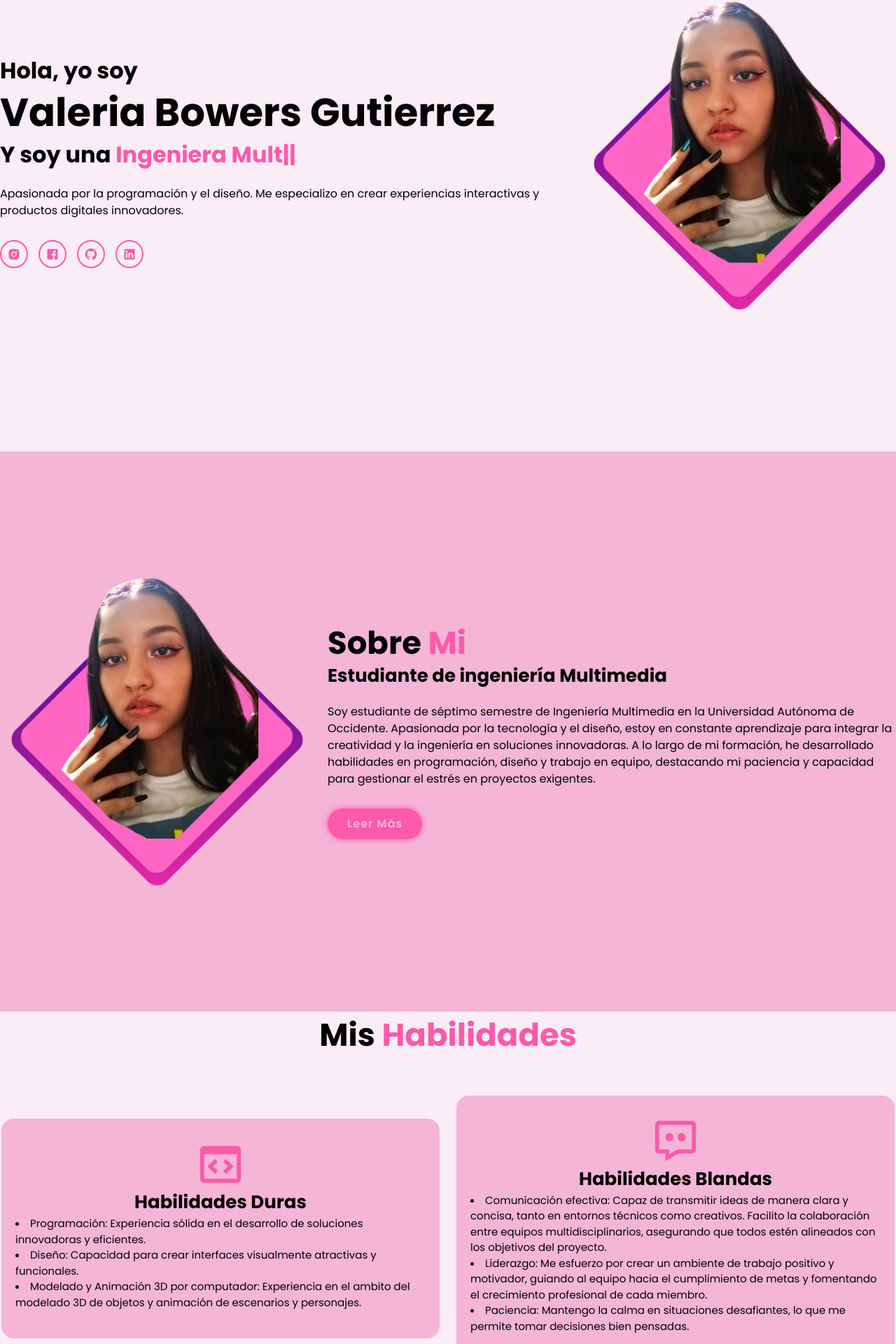
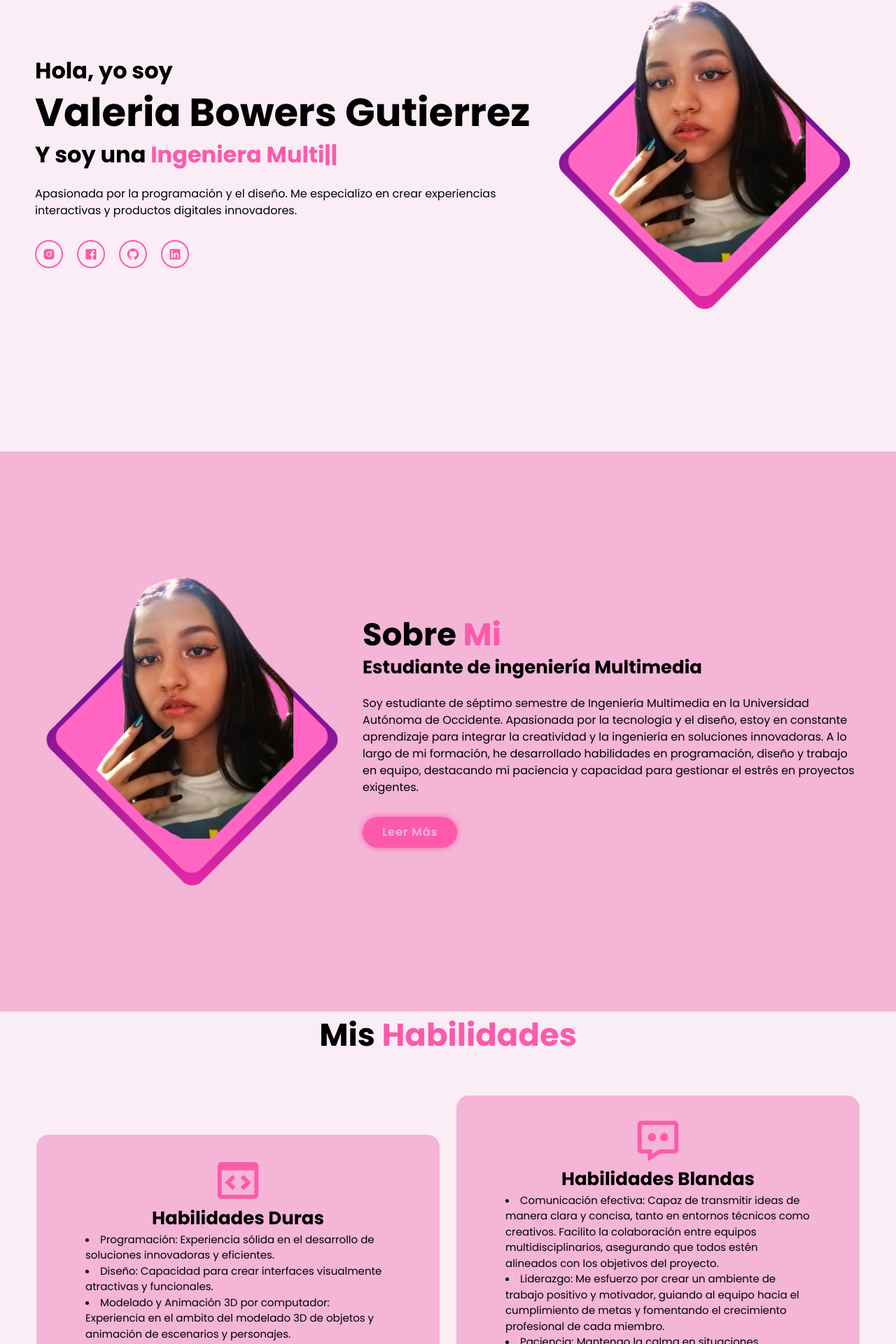
Before and after one commit to vbg03/Portafolio-React, a React (Vite) app: page / in a window 1280 px wide. Shown: the part 155-2075 px from the top of the page at 70% size. Built offline with nearby package versions, Linux system fonts and the light colour scheme.

Commit message:
añadiendo links de los repositorios

```diff
--- a/src/App.css
+++ b/src/App.css
@@ -78,12 +78,12 @@ section {
     display: flex;
     justify-content: center;
     align-items: center;
-
 }
 
 .inicio-img img {
     width: 35vw;
     animation: floatImage 4s ease-in-out infinite;
+    margin-right: 5rem;
 }
 
 @keyframes floatImage {
@@ -101,6 +101,7 @@ section {
 .inicio-content h3 {
     font-size: 3.2rem;
     font-weight: 700;
+    margin-left: 5rem;
 }
 
 .inicio-content h3:nth-of-type(2) {
@@ -115,10 +116,12 @@ span {
     font-size: 5.6rem;
     font-weight: 700;
     line-height: 1.3;
+    margin-left: 5rem;
 }
 
 .inicio-content p {
     font-size: 1.6rem;
+    margin-left: 5rem;
 }
 
 .social-media a {
@@ -132,8 +135,9 @@ span {
     border-radius: 50%;
     font-size: 2rem;
     color: var(--main-color);
-    margin: 3rem 1.5rem 3rem 0;
+    margin: 3rem -3rem 3rem 5rem;
     transition: .5s ease;
+
 }
 
 .social-media a:hover {
@@ -152,6 +156,7 @@ span {
 
 .sobre-img img {
     width: 35vw;
+    margin-left: 5rem;
 }
 
 .heading {
@@ -171,6 +176,7 @@ span {
 .sobre-content p {
     font-size: 1.6rem;
     margin: 2rem 0 3rem;
+    margin-right: 5rem;
 }
 
 .btn {
@@ -200,6 +206,8 @@ span {
     align-items: center;
     flex-wrap: wrap;
     gap: 2rem;
+    margin-left: 5rem;
+    margin-right: 5rem;
 }
 
 .habilidades-container .habilidades-box {
@@ -222,6 +230,8 @@ span {
     color: var(--text-color);
     list-style: disc;
     text-align: left;
+    margin-left: 5rem;
+    margin-right: 5rem;
 }
 
 .habilidades-box i {
@@ -251,6 +261,9 @@ span {
     grid-template-columns: repeat(3, 1fr);
     align-items: center;
     gap: 2.5rem;
+    margin-left: 5rem;
+    margin-right: 5rem;
+    margin-bottom: 5rem;
 }
 
 .proyectos-container .proyectos-box {
--- a/src/assets/Componentes/proyectos/Proyectos.jsx
+++ b/src/assets/Componentes/proyectos/Proyectos.jsx
@@ -10,7 +10,7 @@ const Proyectos = () => {
                     <img src="public/Imagenes/github.png" alt="" />
                     <div className="proyectos-layer">
                         <h4>Evitar archivos binarios</h4>
-                        <a href="#" target="_blank" rel="noopener noreferrer"><i className='bx bx-link-external' ></i></a>
+                        <a href="https://github.com/vbg03/web_clase2" target="_blank" rel="noopener noreferrer"><i className='bx bx-link-external' ></i></a>
                     </div>
                 </div>
 
@@ -18,7 +18,7 @@ const Proyectos = () => {
                     <img src="public/Imagenes/github.png" alt="" />
                     <div className="proyectos-layer">
                         <h4>Página responsive</h4>
-                        <a href="#" target="_blank" rel="noopener noreferrer"><i className='bx bx-link-external' ></i></a>
+                        <a href="https://github.com/vbg03/Clase-3-web" target="_blank" rel="noopener noreferrer"><i className='bx bx-link-external' ></i></a>
                     </div>
                 </div>
 
@@ -26,7 +26,7 @@ const Proyectos = () => {
                     <img src="public/Imagenes/github.png" alt="" />
                     <div className="proyectos-layer">
                         <h4>Página de login</h4>
-                        <a href="#" target="_blank" rel="noopener noreferrer"><i className='bx bx-link-external' ></i></a>
+                        <a href="https://github.com/edwinmgallego/clase-practica-css-jueves/tree/main/vbowers2215684" target="_blank" rel="noopener noreferrer"><i className='bx bx-link-external' ></i></a>
                     </div>
                 </div>
 
@@ -34,7 +34,7 @@ const Proyectos = () => {
                     <img src="public/Imagenes/github.png" alt="" />
                     <div className="proyectos-layer">
                         <h4>Número menor</h4>
-                        <a href="#" target="_blank" rel="noopener noreferrer"><i className='bx bx-link-external' ></i></a>
+                        <a href="https://github.com/vbg03/Clase-8" target="_blank" rel="noopener noreferrer"><i className='bx bx-link-external' ></i></a>
                     </div>
                 </div>
 
@@ -42,7 +42,7 @@ const Proyectos = () => {
                     <img src="public/Imagenes/github.png" alt="" />
                     <div className="proyectos-layer">
                         <h4>Contador</h4>
-                        <a href="#" target="_blank" rel="noopener noreferrer"><i className='bx bx-link-external' ></i></a>
+                        <a href="https://github.com/vbg03/Mi-primer-proyecto-react/tree/main" target="_blank" rel="noopener noreferrer"><i className='bx bx-link-external' ></i></a>
                     </div>
                 </div>
 
@@ -50,7 +50,7 @@ const Proyectos = () => {
                     <img src="public/Imagenes/github.png" alt="" />
                     <div className="proyectos-layer">
                         <h4>Clase virtual</h4>
-                        <a href="#" target="_blank" rel="noopener noreferrer"><i className='bx bx-link-external' ></i></a>
+                        <a href="https://github.com/vbg03/Clase-7" target="_blank" rel="noopener noreferrer"><i className='bx bx-link-external' ></i></a>
                     </div>
                 </div>
 
@@ -58,7 +58,7 @@ const Proyectos = () => {
                     <img src="public/Imagenes/github.png" alt="" />
                     <div className="proyectos-layer">
                         <h4>Reproducir un video en react</h4>
-                        <a href="#" target="_blank" rel="noopener noreferrer"><i className='bx bx-link-external' ></i></a>
+                        <a href="https://github.com/vbg03/Clase-10/tree/main" target="_blank" rel="noopener noreferrer"><i className='bx bx-link-external' ></i></a>
                     </div>
                 </div>
 
```
